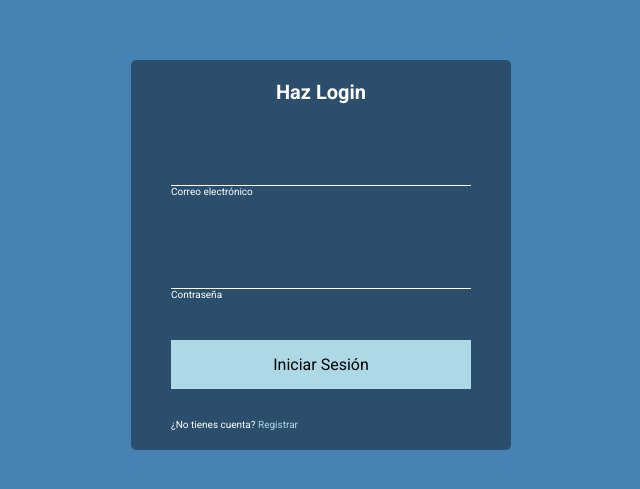
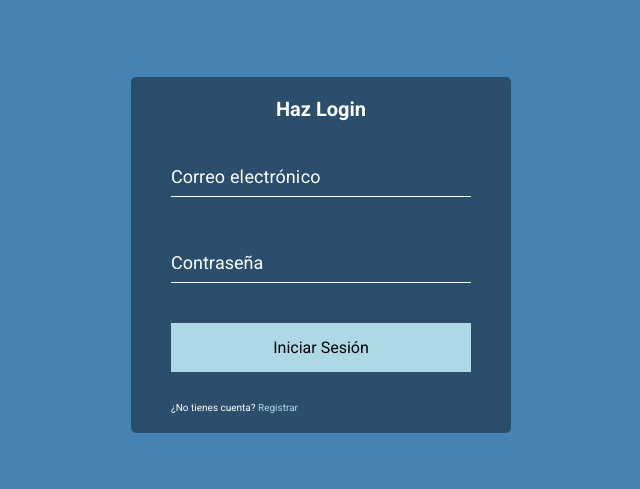
Before and after one commit to moilu/js-animacion-wave, a plain HTML site: page index.html in a window 1280 px wide. Shown: the part 145-634 px from the top of the page, without its empty margins (319-959 px from the left). Drawn offline with Linux system fonts and the light colour scheme.

Commit message:
[FINISHED]coding part

```diff
--- a/script.js
+++ b/script.js
@@ -0,0 +1,8 @@
+const labels = document.querySelectorAll('.form-control label');
+
+labels.forEach(label => {
+    label.innerHTML = label.innerText
+        .split('')
+        .map((letter, idx) => `<span style="transition-delay:${idx * 50}ms">${letter}</span>`)
+        .join('')
+})
--- a/style.css
+++ b/style.css
@@ -72,11 +72,31 @@ body {
     color: #fff;
     display: block;
     font-size: 1.8rem;
-    padding: 1.5rem 0;
+    padding: 1.2rem 0;
     width: 100%;
 }
 
 .form-control input:focus,
 .form-control input:valid {
+    border-bottom-color: lightblue;
     outline: 0;
 }
+
+.form-control label {
+    position: absolute;
+        left: 0;
+        top: 1.5rem;
+}
+
+.form-control label span {
+    display: inline-block;
+    font-size: 1.8rem;
+    min-width: 0.5rem;
+    transition: 0.3s cubic-bezier(0.68, -0.55, 0.265, 1.55);
+}
+
+.form-control input:focus + label span,
+.form-control input:valid + label span {
+    color: lightblue;
+    transform: translateY(-3rem);
+}
```
